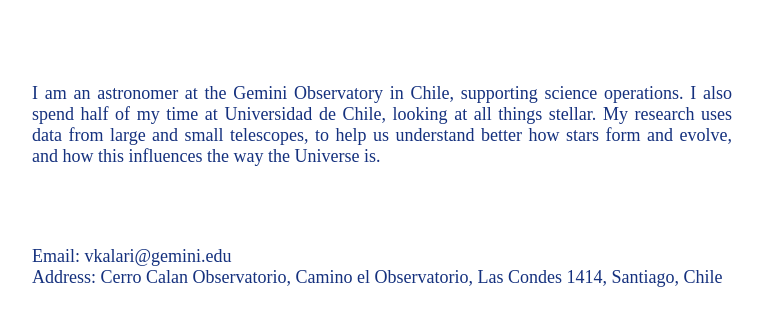
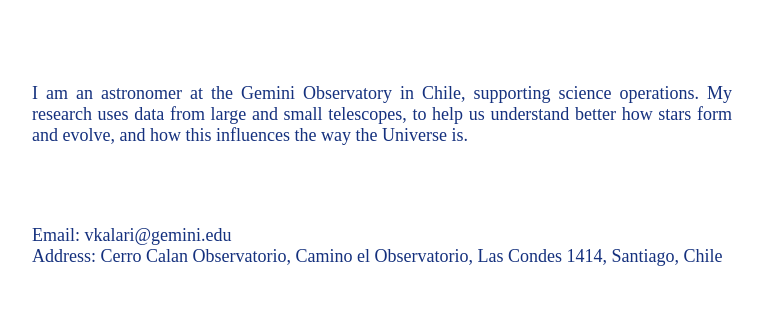
Before and after one commit to venukalari/astroquackers.github.io, a plain HTML site: page index.html in a window 1280 px wide. Shown: the part 295-620 px from the top of the page, without its empty margins (258-1021 px from the left). Drawn offline with Linux system fonts and the light colour scheme.

Commit message:
Update index.html

```diff
--- a/index.html
+++ b/index.html
@@ -47,7 +47,7 @@
     <br>
         <br>
     </br>
- <p align=justify>  <font justify face="times new roman" size="4"> I am an astronomer at the Gemini Observatory in Chile, supporting science operations.  I also spend half of my time at Universidad de Chile, looking at all things stellar. My research uses data from large and small telescopes, to help us understand better how stars form and evolve, and how this influences the way the Universe is.  </b>
+ <p align=justify>  <font justify face="times new roman" size="4"> I am an astronomer at the Gemini Observatory in Chile, supporting science operations. My research uses data from large and small telescopes, to help us understand better how stars form and evolve, and how this influences the way the Universe is.  </b>
 <br>
     </br>
     <br>
```
